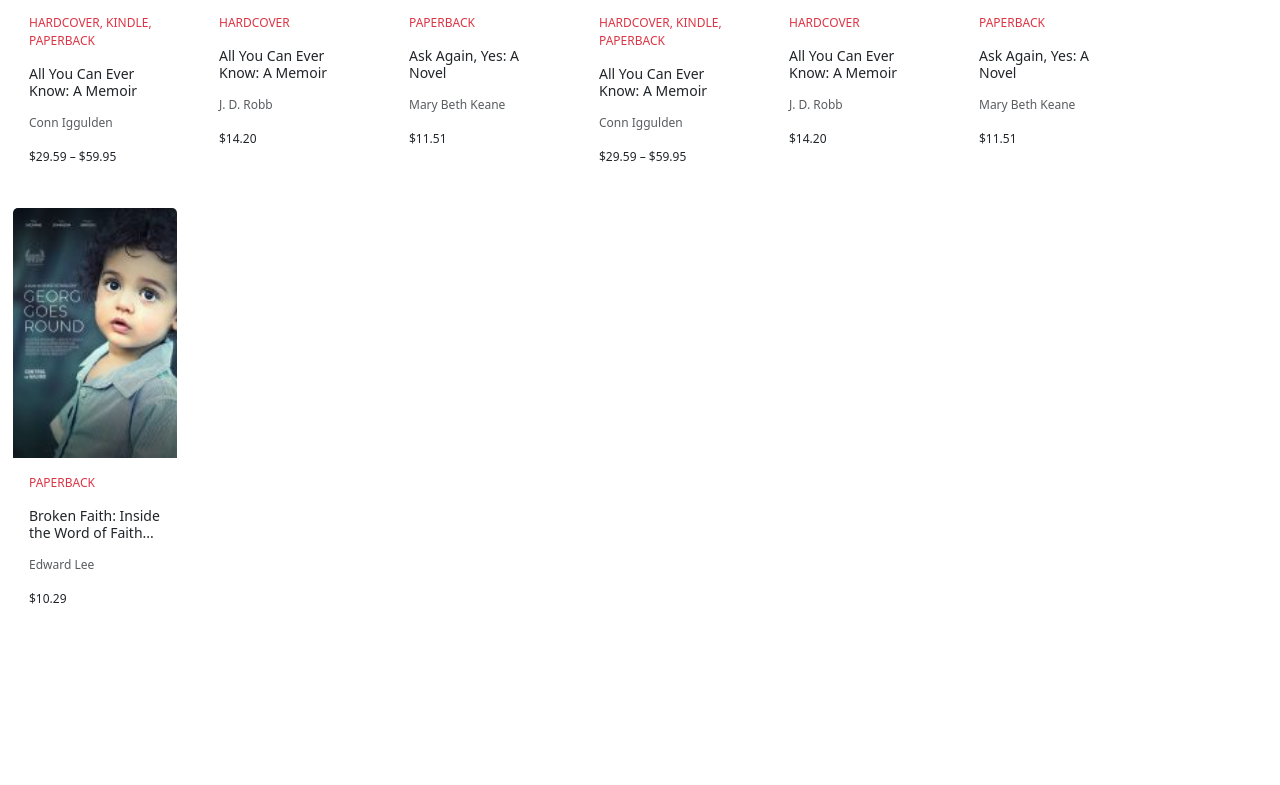
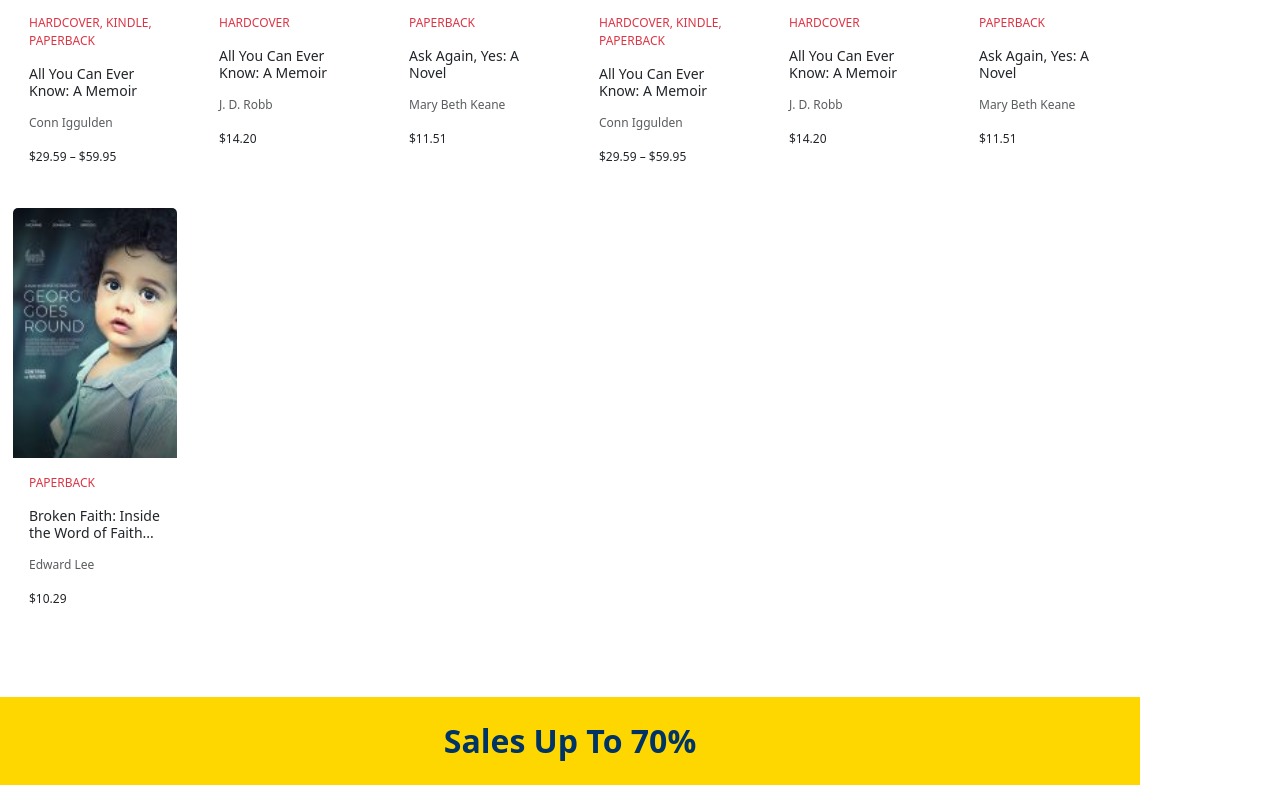
Before and after one commit to VixFong/BookStoreMana, a React (Vite) app: page / in a window 1280 px wide. Shown: the part 1835-2620 px from the top of the page. Before the commit the page ends 2532 px from the top, so only its background shows below. Built offline with nearby package versions, Linux system fonts and the light colour scheme.

Commit message:
Added Sales Banner To Main Page

```diff
--- a/src/App.jsx
+++ b/src/App.jsx
@@ -1,7 +1,8 @@
+import { Heading } from "./Component/Heading"
+import { Carousel } from "./Component/Carousel"
 import { BestSelling } from "./Component/BestSelling";
-import { Carousel } from "./Component/Carousel"
 import{ FeaturedBooks } from "./Component/FeaturedBooks";
-import { Heading } from "./Component/Heading"
+import{ Banner } from "./Component/Banner";
 
 
 export const App = () => {
@@ -11,6 +12,7 @@ export const App = () => {
       <Carousel/>
       <BestSelling/>
       <FeaturedBooks/>
+      <Banner/>
     </div>
   );
 };
--- /dev/null
+++ b/src/Component/Banner.jsx
@@ -0,0 +1,22 @@
+import 'bootstrap/dist/css/bootstrap.min.css';
+
+export const Banner = () => {
+    const bannerStyle = {
+        backgroundColor: '#FFD700',
+        color: '#003366',
+        fontSize: '2rem',
+        fontWeight: 'bold',
+        textAlign: 'center',
+        padding: '20px 0',
+        width: '100%',
+        position: 'relative'
+    };
+
+    return (
+        <div style={bannerStyle}>
+            Sales Up To 70%
+        </div>
+    );
+};
+
+export default Banner;
```
